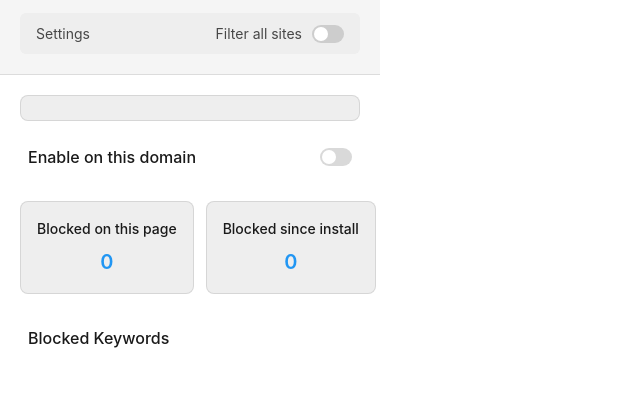
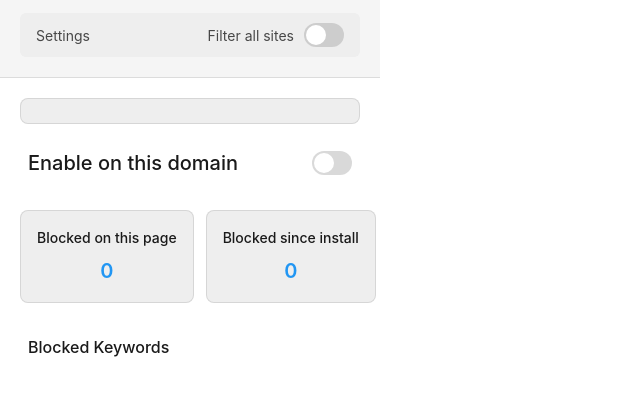
Before and after one commit to potatoqualitee/calm-the-chaos, a website built with webpack: page popup/popup.html in a window 1280 px wide. Shown: the part 59-454 px from the top of the page, without its empty margins (0-640 px from the left). Built offline with nearby package versions, Linux system fonts and the light colour scheme; some packages are replaced by stand-ins of ours; no server answers.

Commit message:
bigger toggles

```diff
--- a/popup/popup.html
+++ b/popup/popup.html
@@ -128,14 +128,14 @@
     justify-content: space-between;
     padding: 0.5rem;
     color: var(--text);
-    font-size: 1rem;
+    font-size: 1.25rem; /* Increased font size */
     font-weight: 500;
   }
 
   .toggle {
     position: relative;
-    width: 2rem;
-    height: 1.125rem;
+    width: 2.5rem; /* Increased width */
+    height: 1.5rem; /* Increased height */
   }
 
   .toggle input {
@@ -159,8 +159,8 @@
   .toggle-slider:before {
     position: absolute;
     content: "";
-    height: 0.875rem;
-    width: 0.875rem;
+    height: 1.25rem; /* Increased height */
+    width: 1.25rem; /* Increased width */
     left: 0.125rem;
     bottom: 0.125rem;
     background-color: white;
@@ -173,7 +173,7 @@
   }
 
   input:checked + .toggle-slider:before {
-    transform: translateX(0.875rem);
+    transform: translateX(1.25rem); /* Adjusted for new size */
   }
 
   /* Stats Section */
```
